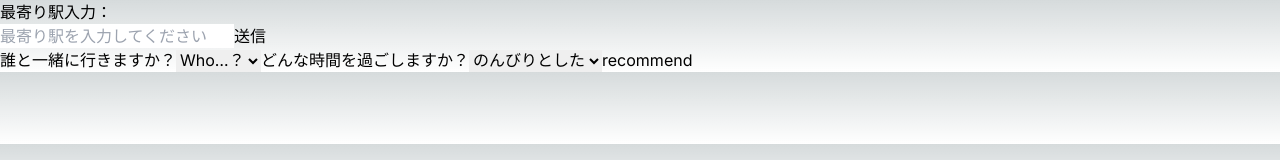
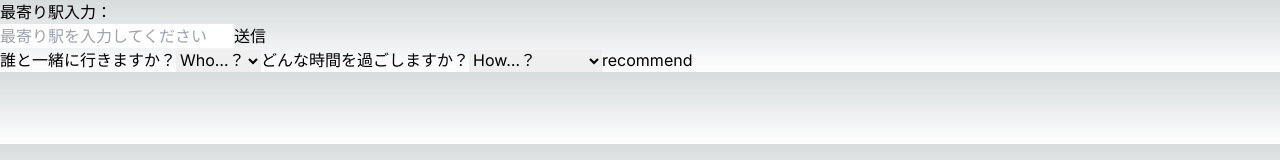
Before and after one commit to ms-engineer-bc7/teamb-lastPJ, a Next.js app in the folder front/: page /randomStations in a window 1280 px wide. Shown: the top 160 px of the page. Built offline with nearby package versions, Linux system fonts and the light colour scheme.

Commit message:
フロントからPOSTする内容修正

```diff
--- a/front/src/app/randomStations/page.tsx
+++ b/front/src/app/randomStations/page.tsx
@@ -18,8 +18,8 @@ interface PlaceFormProps {}
 
 const PlaceForm: React.FC<PlaceFormProps> = () => {
   const [stationName, setStationName] = useState<string>('');
-  const [visitType, setVisitType] = useState<string>('');
-  const [howToSpendTime, setHowToSpendTime] = useState<string>('leisurely');  // Default value can be changed
+  const [visitType, setVisitType] = useState<string>('');// デフォルト値入力もできます
+  const [howToSpendTime, setHowToSpendTime] = useState<string>('');  // デフォルト値入力もできます
   const [stationInfo, setStationInfo] = useState<StationInfo | null>(null);
   const [message, setMessage] = useState<string>('');
   const [error, setError] = useState<string>('');
@@ -53,7 +53,7 @@ const PlaceForm: React.FC<PlaceFormProps> = () => {
               radius: 2000,
               latitude: lat,
               longitude: lng,
-              how_to_spend_time: howToSpendTime  // Include how to spend time in the POST request
+              how_to_spend_time: howToSpendTime  // POSTリクエストに時間の使い方を追加
           });
           console.log('Places recommendation response:', response.data); // 追加：おすすめ情報のレスポンスをログに出力
 
```
